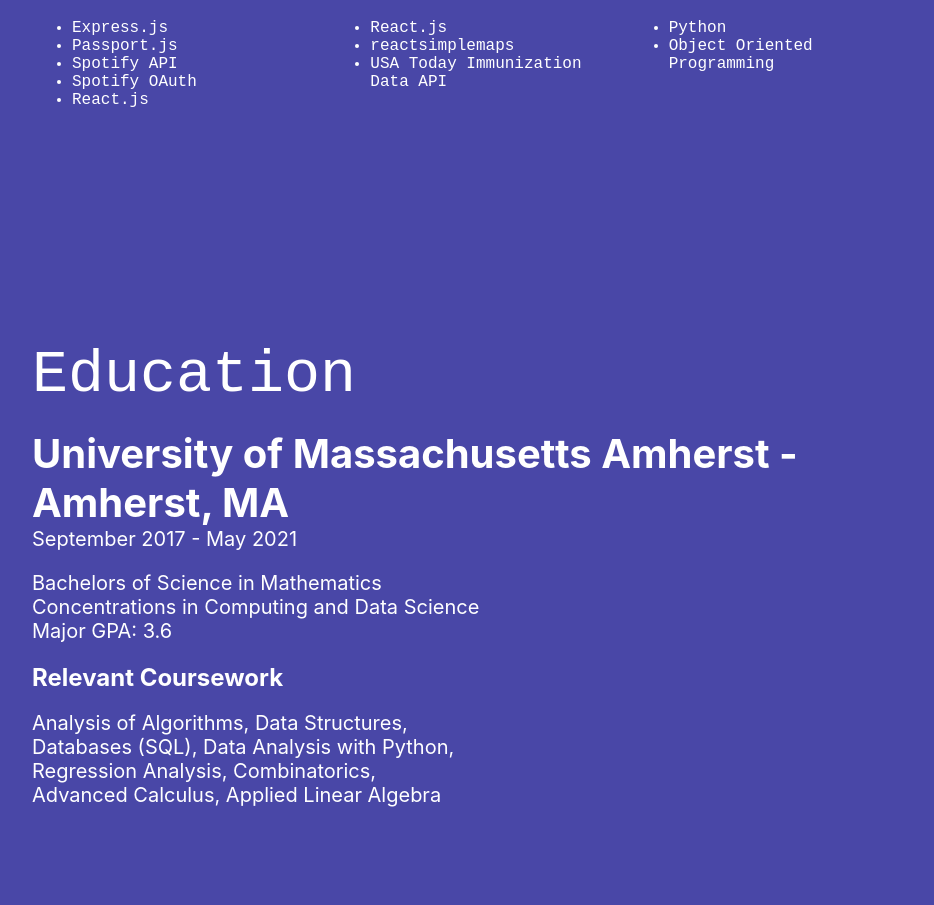
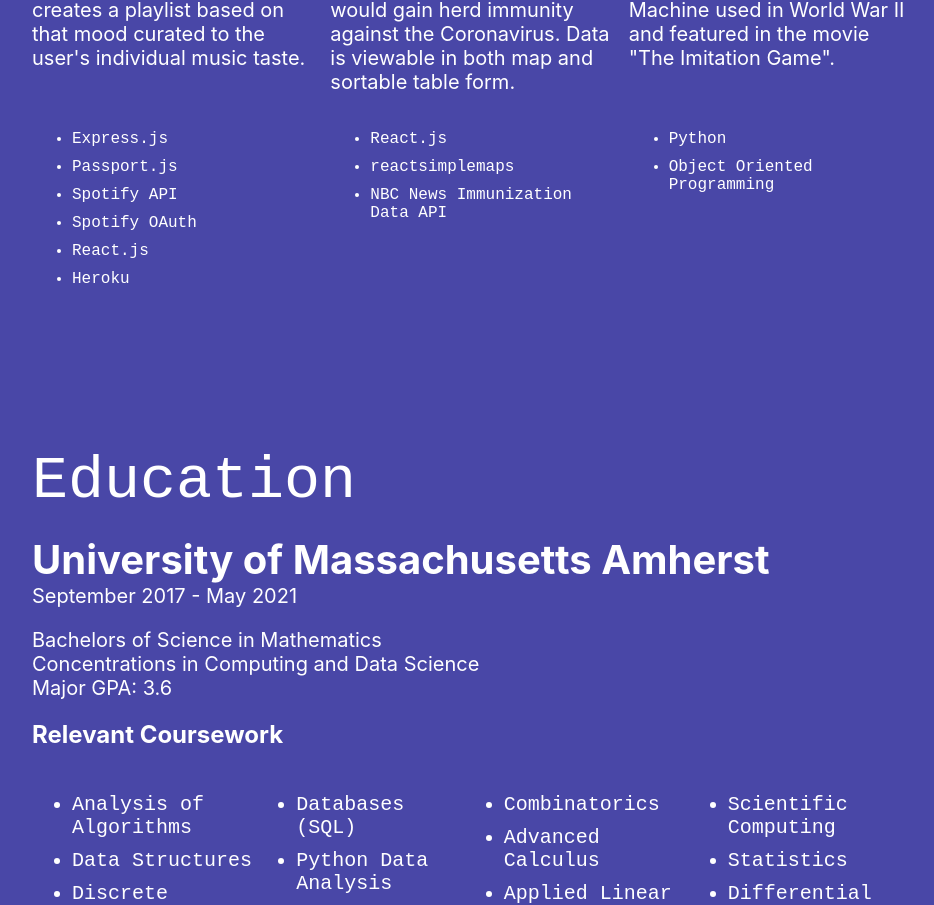
Before and after one commit to mucyildiz/mucyildiz.github.io, a React (Create React App) app in the folder client/: page / in a window 1280 px wide. Shown: the part 1827-2732 px from the top of the page, without its empty margins (168-1102 px from the left). Built offline with nearby package versions, Linux system fonts and the light colour scheme.

Commit message:
finished initial styling and content

```diff
--- a/client/src/components/App.js
+++ b/client/src/components/App.js
@@ -4,6 +4,7 @@
 import Projects from './Projects';
 import Education from './Education';
 import Skills from './Skills';
+import Contact from './Contact';
 import './App.css';
 
 function App() {
@@ -17,6 +18,7 @@
           <Projects />
           <Education />
           <Skills />
+          <Contact />
         </div>
       </div>
     </div>
--- a/client/src/components/Contact.css
+++ b/client/src/components/Contact.css
@@ -0,0 +1,12 @@
+#contacts {
+  padding-top: 50px;
+  display: flex;
+  gap: 50px;
+  padding-bottom: 150px;
+}
+
+
+.contact {
+  width: 150px;
+  height: 150px;
+}
--- a/client/src/components/Contact.js
+++ b/client/src/components/Contact.js
@@ -0,0 +1,17 @@
+import './Contact.css';
+import SectionHeader from './SectionHeader';
+
+function Contact() {
+  return (
+    <div id='contact-container'>
+      <SectionHeader sectionName='Contact Me!' />
+      <div id='contacts'>
+        <img className='contact' src='https://upload.wikimedia.org/wikipedia/commons/0/01/LinkedIn_Logo.svg' alt='LinkedIn Profile' />
+        <img className='contact' src='https://upload.wikimedia.org/wikipedia/commons/9/91/Octicons-mark-github.svg' alt='GitHub Profile' />
+        <img className='contact' src='https://upload.wikimedia.org/wikipedia/commons/7/7e/Gmail_icon_%282020%29.svg' alt='Email Me' />
+      </div>
+    </div>
+  )
+}
+
+export default Contact;
--- a/client/src/components/Education.css
+++ b/client/src/components/Education.css
@@ -1,3 +1,7 @@
+#education-container {
+  padding-bottom: 50px;
+}
+
 #school-name {
   padding-top: 20px;
   padding-bottom: 20px;
@@ -25,6 +29,9 @@
 }
 
 #classes {
-  width: 50%;
   font-size: 20px;
+  display: flex;
+  font-family: "SF Mono","Fira Code","Fira Mono","Roboto Mono",monospace;
 }
+
+ul li { padding: 5px 0px; }
--- a/client/src/components/Education.js
+++ b/client/src/components/Education.js
@@ -8,7 +8,7 @@
       <div id='education'>
         <div id='degree'>
           <div id='school-name'>
-            <div id='umass'>University of Massachusetts Amherst - Amherst, MA</div>
+            <div id='umass'>University of Massachusetts Amherst</div>
             <div>September 2017 - May 2021</div>
           </div>
           <div>Bachelors of Science in Mathematics</div>
@@ -18,8 +18,27 @@
       </div>
       <div id='courses'>
           <h2>Relevant Coursework</h2>
-          <div id='classes'>Analysis of Algorithms, Data Structures, Databases (SQL), Data Analysis with Python, Regression Analysis, Combinatorics, Advanced
-            Calculus, Applied Linear Algebra
+          <div id='classes'>
+            <ul>
+              <li>Analysis of Algorithms</li>
+              <li>Data Structures</li>
+              <li>Discrete Structures</li>
+            </ul>
+            <ul>
+              <li>Databases (SQL)</li>
+              <li>Python Data Analysis</li>
+              <li>Regression Analysis</li>
+            </ul>
+            <ul>
+              <li>Combinatorics</li>
+              <li>Advanced Calculus</li>
+              <li>Applied Linear Algebra</li>
+            </ul>
+            <ul>
+              <li>Scientific Computing</li>
+              <li>Statistics</li>
+              <li>Differential Equations</li>
+            </ul>
           </div>
       </div>
     </div>
--- a/client/src/components/Introduction.js
+++ b/client/src/components/Introduction.js
@@ -6,7 +6,7 @@
       <div id='greeting'>Hello! My name is</div>
       <div id='name'>Mucahit Alperen Yildiz.
         <br/>
-        <span id='subtitle'>I enjoy being creative.</span>
+        <span id='subtitle'>I like to create.</span>
       </div>
       <div id='message'>
         I am an aspiring software developer fresh out of the
--- a/client/src/components/PageHeader.css
+++ b/client/src/components/PageHeader.css
@@ -3,6 +3,11 @@
   display: flex;
   justify-content: space-between;
   font-size: 20px;
+}
+
+#logo {
+  width: 170px;
+  height: 130px;
 }
 
 #menu-icon {
@@ -19,7 +24,7 @@
 }
 
 .tab:hover {
-  text-shadow: 0 0 .9px #333, 0 0 .9px #333, 0 0 .9px #333;
+  text-shadow: 0 0 .9px white, 0 0 .9px white, 0 0 .9px white;
   cursor: pointer;
 }
 
--- a/client/src/components/PageHeader.js
+++ b/client/src/components/PageHeader.js
@@ -3,7 +3,7 @@
 function PageHeader() {
   return (
     <div id='page-header-container'>
-      <div id='logo'>Placeholder</div>
+      <img id='logo' src='/assets/images/versioncontrol.svg' alt='' />
       <div id='tabs'>
         <div className='tab'>about</div>
         <div className='tab'>projects</div>
--- a/client/src/components/Projects.js
+++ b/client/src/components/Projects.js
@@ -35,13 +35,14 @@
           <li>Spotify API</li>
           <li>Spotify OAuth</li>
           <li>React.js</li>
+          <li>Heroku</li>
         </ul>
       </div>
       <div className='tech'>
         <ul>
           <li>React.js</li>
           <li>reactsimplemaps</li>
-          <li>USA Today Immunization Data API</li>
+          <li>NBC News Immunization Data API</li>
         </ul>
       </div>
       <div className='tech'>
--- a/client/src/components/Skills.css
+++ b/client/src/components/Skills.css
@@ -0,0 +1,16 @@
+#skills-container {
+  padding-bottom: 50px;
+}
+
+.skill {
+  height: 100px;
+  width: 100px;
+}
+
+#logos {
+  padding-top: 25px;
+  display: grid;
+  grid-template-columns: 1fr 1fr 1fr;
+  grid-template-rows: 1fr 1fr 1fr;
+  gap: 25px;
+}
--- a/client/src/components/Skills.js
+++ b/client/src/components/Skills.js
@@ -5,8 +5,25 @@
   return (
     <div id='skills-container'>
       <SectionHeader sectionName='Skills' />
+      <div id='logos'>
+        <Skill src='https://upload.wikimedia.org/wikipedia/commons/e/e0/Git-logo.svg' alt='Git Version Control' />
+        <Skill src='https://upload.wikimedia.org/wikipedia/commons/6/61/HTML5_logo_and_wordmark.svg' alt='HTML5' />
+        <Skill src='https://upload.wikimedia.org/wikipedia/commons/d/d5/CSS3_logo_and_wordmark.svg' alt='CSS3' />
+        <Skill src='/assets/images/java-icon.svg' alt='Java' />
+        <Skill src='https://upload.wikimedia.org/wikipedia/commons/9/99/Unofficial_JavaScript_logo_2.svg' alt='JavaScript' />
+        <Skill src='https://upload.wikimedia.org/wikipedia/commons/9/93/MongoDB_Logo.svg' alt='MongoDB' />
+        <Skill src='https://upload.wikimedia.org/wikipedia/commons/d/d9/Node.js_logo.svg' alt='Node.js' />
+        <Skill src='https://upload.wikimedia.org/wikipedia/commons/c/c3/Python-logo-notext.svg' alt='Python' />
+        <Skill src='https://upload.wikimedia.org/wikipedia/commons/a/a7/React-icon.svg' alt='React.js' />
+      </div>
     </div>
   )
 }
 
+function Skill(props) {
+  return (
+    <img className='skill' src={props.src} alt={props.alt} />
+  )
+}
+
 export default Skills;
```
Also changed, not shown: client/public/assets/images/java-icon.svg (added), client/public/assets/images/versioncontrol.svg (added).
